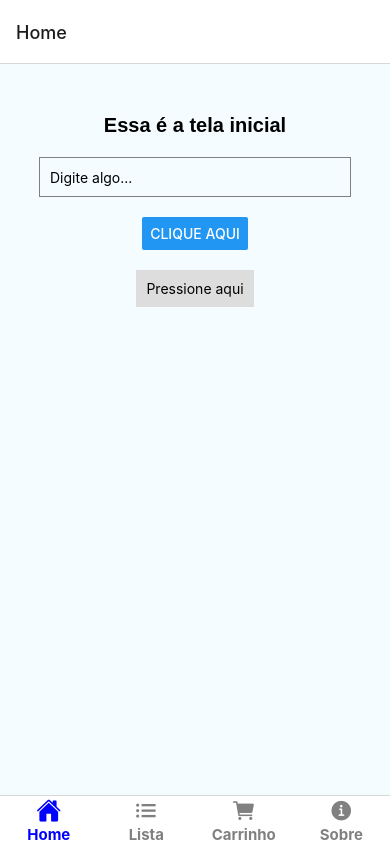
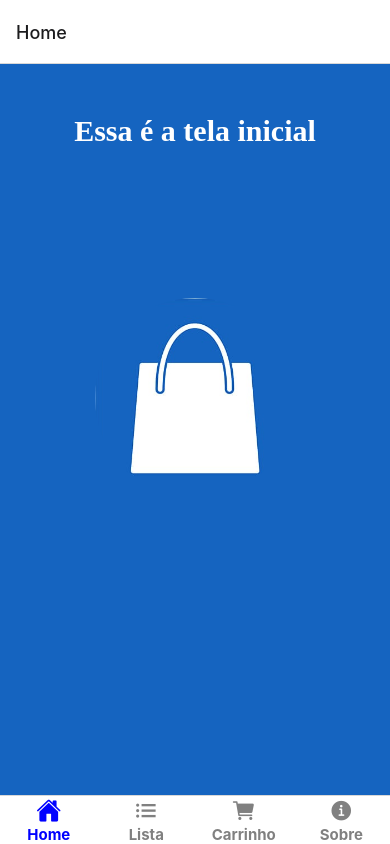
Before and after one commit to gureispt/APP_Lista_de_Compras, a React Native app in the folder cliente/: screen /Home in a window 390 px wide. Built offline with nearby package versions, Linux system fonts and the light colour scheme.

Commit message:
IMPROVEMENT - page Home

```diff
--- a/cliente/App.js
+++ b/cliente/App.js
@@ -72,7 +72,7 @@ const App = () => {
       </NavigationContainer>
     );
   } else {
-    return
+    return (Login);
   }
 };
 
--- a/cliente/pages/Home.js
+++ b/cliente/pages/Home.js
@@ -1,29 +1,19 @@
 import React from 'react';
-import { View, Text, StyleSheet, TextInput, Button, TouchableOpacity } from 'react-native';
+import { View, Text, StyleSheet, Image} from 'react-native';
 
 const HomeScreen = () => {
   return (
     <View style={styles.container}>
       <Text style ={styles.text}>Essa é a tela inicial</Text>
 
-      <TextInput
-        style={styles.input}
-        placeholder="Digite algo..."
-        onChangeText={(text) => console.log(text)} // Aqui você pode manipular o texto digitado
-      />
-
-      <Button
-        title="Clique Aqui"
-        onPress={() => alert('Botão Clicado!')} // Aqui você pode adicionar a lógica do botão
-      />
-
-      <TouchableOpacity
-        style={styles.touchableOpacity}
-        onPress={() => console.log('TouchableOpacity pressionado!')} // Aqui você pode adicionar a lógica do TouchableOpacity
-      >
-        <Text>Pressione aqui</Text>
-      </TouchableOpacity>
-
+        <Image source={require('../assets/sacola.jpg')}
+        style={{
+          height: 200,
+          width: 200,
+          margin: 10,
+          marginTop: 150,
+          borderRadius: 200,
+          }}/>
     </View>
   );
 };
@@ -33,27 +23,14 @@ const styles = StyleSheet.create({
       flex: 1,
       justifyContent: 'start',
       alignItems: 'center',
-      backgroundColor: '#F5FCFF',
-
+      backgroundColor: '#1564C0',
     },
     text: {
-      fontSize: 20,
+      color: 'white',
+      fontSize: 30,
       fontWeight: 'bold',
-      fontFamily: 'Arial',
+      fontFamily: 'Times New Roman',
       marginTop: 50,
-    },
-    input: {
-      height: 40,
-      width: '80%',
-      borderColor: 'gray',
-      borderWidth: 1,
-      marginVertical: 20,
-      paddingHorizontal: 10,
-    },
-    touchableOpacity: {
-      backgroundColor: '#DDDDDD',
-      padding: 10,
-      marginTop: 20,
     },
   });
 export default HomeScreen;
--- a/cliente/pages/Login.js
+++ b/cliente/pages/Login.js
@@ -1,13 +1,36 @@
 import React from "react";
-import { View, Text, StyleSheet } from "react-native";
+import { View, Text, StyleSheet, TextInput, TouchableOpacity } from "react-native";
 
 const Login = () => {
+  const [username, setUsername] = useState('');
+  const [password, setPassword] = useState('');
+
+  const ValidarLogin = () => {
+    console.log("Usuário:", username);
+    console.log("Senha:", password);
+
+    // validar as credenciais com o servidor
+  };
+
   return (
     <View style={styles.container}>
-        <Text style={styles.text}>
-
-        </Text>
-      {/* aqui a lógica do login */}
+      <Text style={styles.text}>Faça login</Text>
+      <TextInput
+        style={styles.input}
+        placeholder="Nome de usuário"
+        onChangeText={text => setUsername(text)}
+        value={username}
+      />
+      <TextInput
+        style={styles.input}
+        placeholder="Senha"
+        onChangeText={text => setPassword(text)}
+        value={password}
+        secureTextEntry // Para esconder a senha digitada
+      />
+      <TouchableOpacity style={styles.button} onPress={handleLogin}>
+        <Text style={styles.buttonText}>Login</Text>
+      </TouchableOpacity>
     </View>
   );
 };
@@ -25,6 +48,26 @@ const styles = StyleSheet.create({
     margin: 10,
     textAlign: "center",
   },
+  input: {
+    height: 40,
+    width: '80%',
+    borderColor: 'gray',
+    borderWidth: 1,
+    marginVertical: 10,
+    paddingHorizontal: 10,
+    backgroundColor: '#FFFFFF',
+  },
+  button: {
+    backgroundColor: 'blue',
+    padding: 10,
+    marginTop: 20,
+    borderRadius: 5,
+  },
+  buttonText: {
+    color: '#FFFFFF',
+    fontSize: 18,
+    textAlign: 'center',
+  },
 });
 
 export default Login;
```
Also changed, not shown: cliente/assets/sacola.jpg (added).
